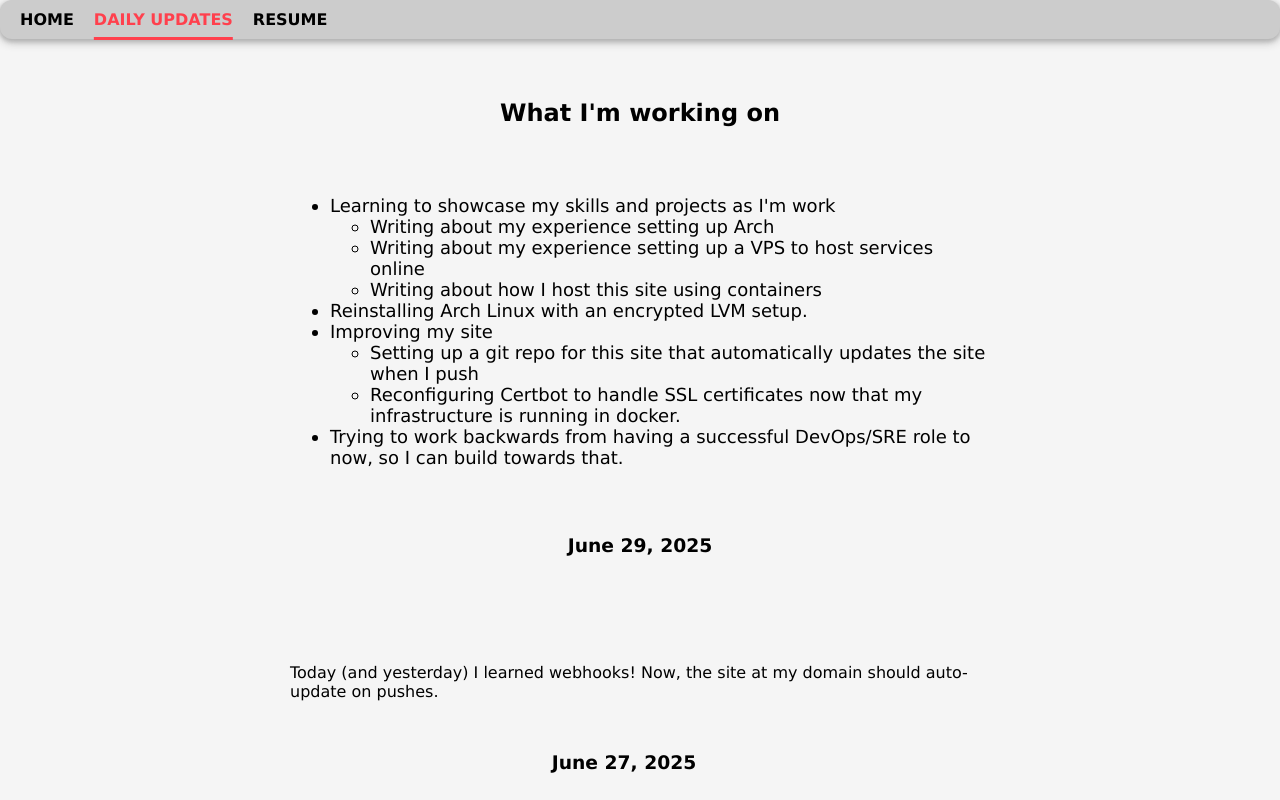
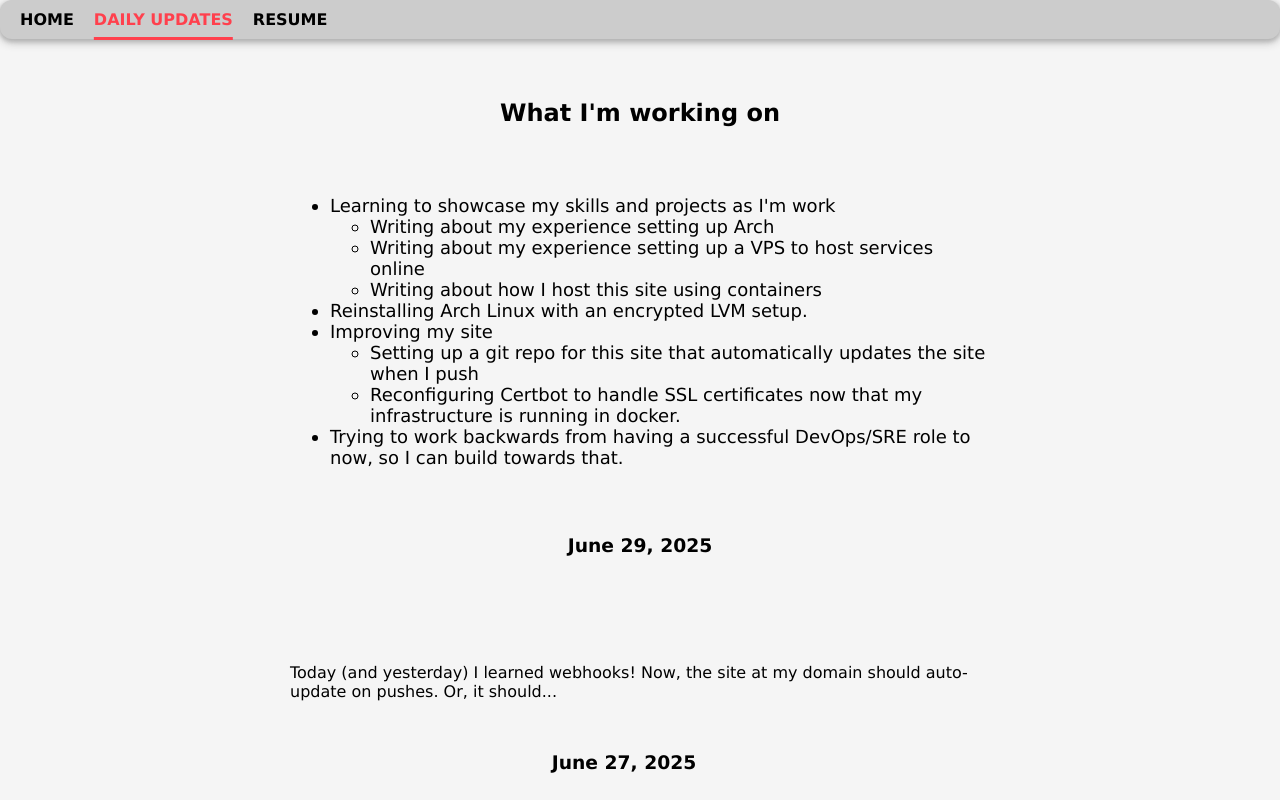
Before and after one commit to Mika-Chang/Mika-Chang.github.io, a SvelteKit app: page /daily in a window 1280 px wide. Shown: the top 800 px of the page. Built offline with nearby package versions, Linux system fonts and the light colour scheme.

Commit message:
daily update test

```diff
--- a/src/routes/daily/+page.svelte
+++ b/src/routes/daily/+page.svelte
@@ -19,7 +19,7 @@
         </li>
     </ul>
     <h3>June 29, 2025</h3><br><br><br>
-    Today (and yesterday) I learned webhooks! Now, the site at my domain should auto-update on pushes.
+    Today (and yesterday) I learned webhooks! Now, the site at my domain should auto-update on pushes. Or, it should...
 
     <h3>June 27, 2025</h3><br><br><br>
     <p>A summary of my current hosting setup. I'd like to automate the update process with a webhook and in the future use K8s and a GitOps tool:</p>
```
